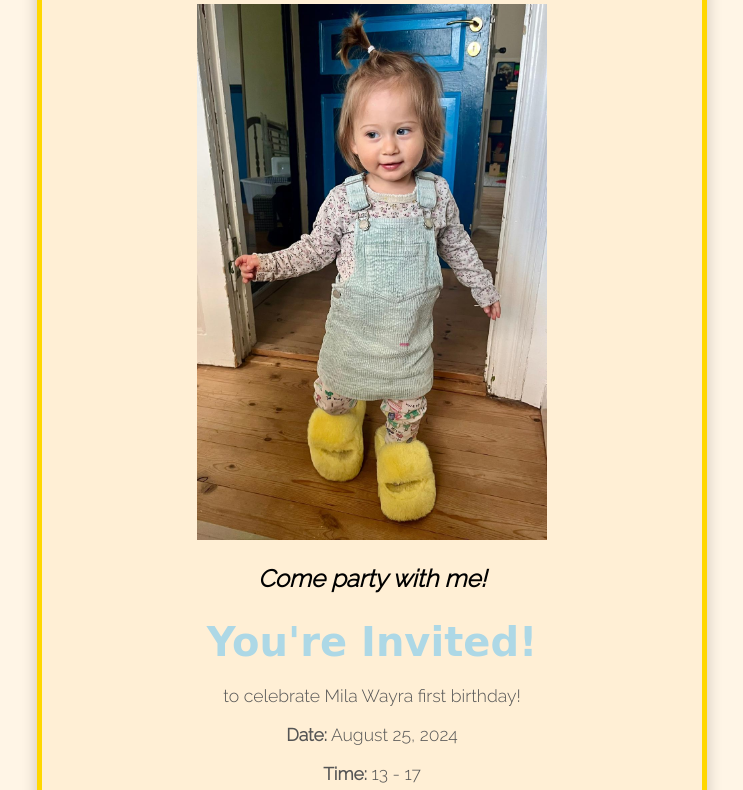
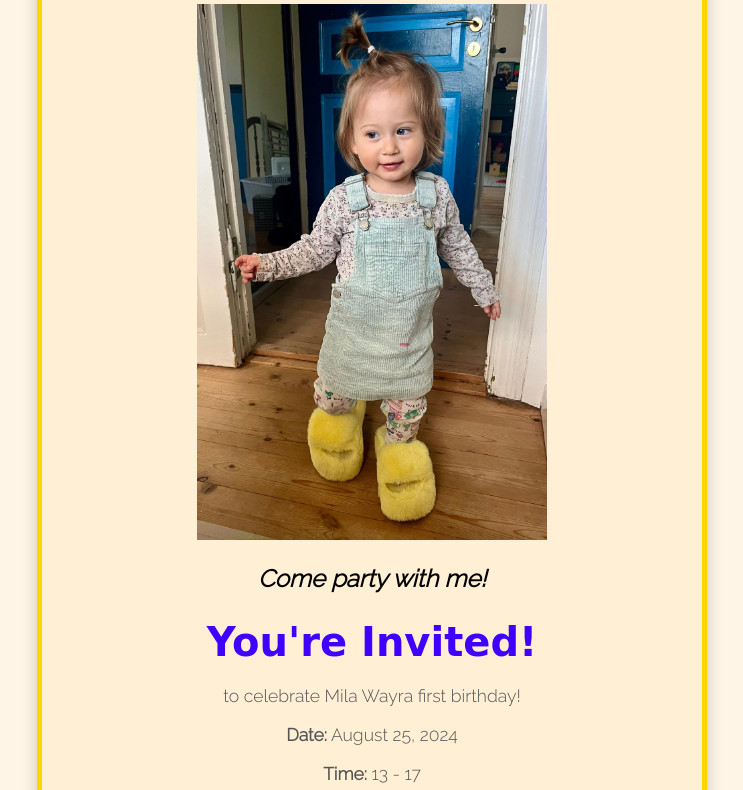
Before and after one commit to IdidntstudyIT/ididntstudyit.github.io, a plain HTML site: page index.htm in a window 1280 px wide. Shown: the part 139-929 px from the top of the page, without its empty margins (268-1011 px from the left). Drawn offline with Linux system fonts and the light colour scheme.

Commit message:
Update index.htm

```diff
--- a/index.htm
+++ b/index.htm
@@ -35,7 +35,7 @@
 
 
         h1 {
-            color: #ADD8E6;
+            color: #3F00FF;
             font-family: 'Fredoka One', cursive;
             font-size: 2.5em;
             margin-bottom: 20px;
```
